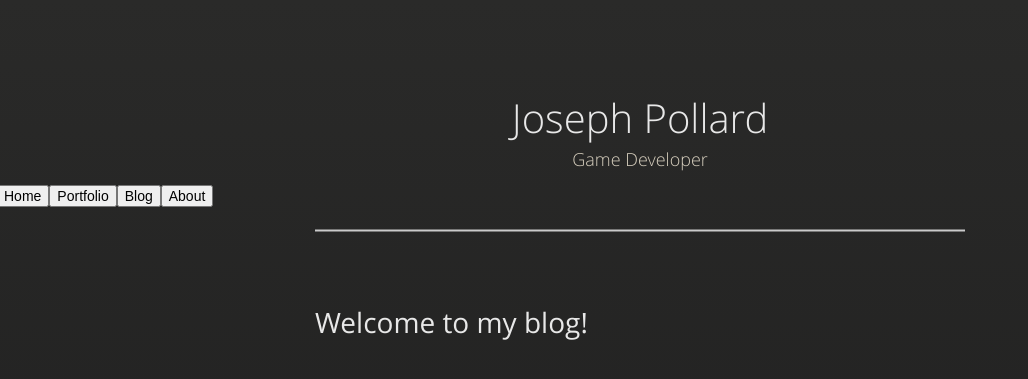
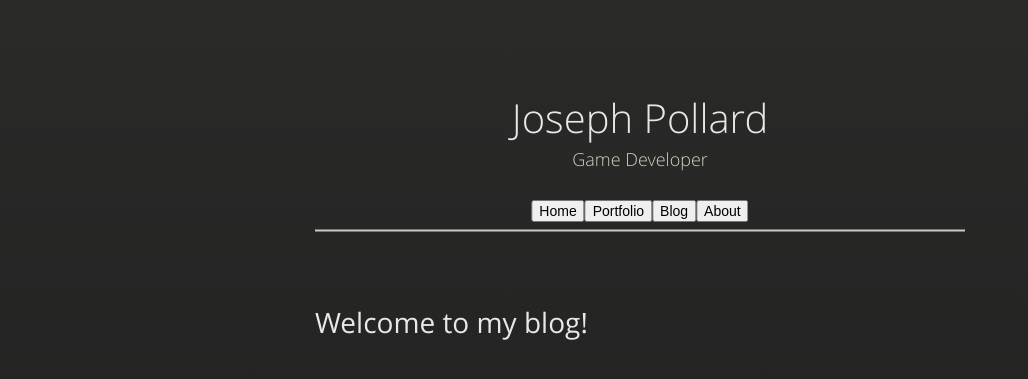
Before and after one commit to Dizlen/Website, a Jekyll site: the page built from blog.md, in a window 1280 px wide. Shown: the top 379 px of the page, without its empty margins (0-1028 px from the left). Built offline with Jekyll 4.4.1, drawn with Linux system fonts in a browser that asks for light colours; our own code applies the rules of GitHub Pages for plain Markdown files.

```diff
--- a/_layouts/default.html
+++ b/_layouts/default.html
@@ -13,7 +13,7 @@
 
     .center {
       margin: 0;
-      position: absolue;
+      position: absolute;
       top: 50%;
       left: 50%;
       -ms-transform: translate(-50%, -50%);
```
